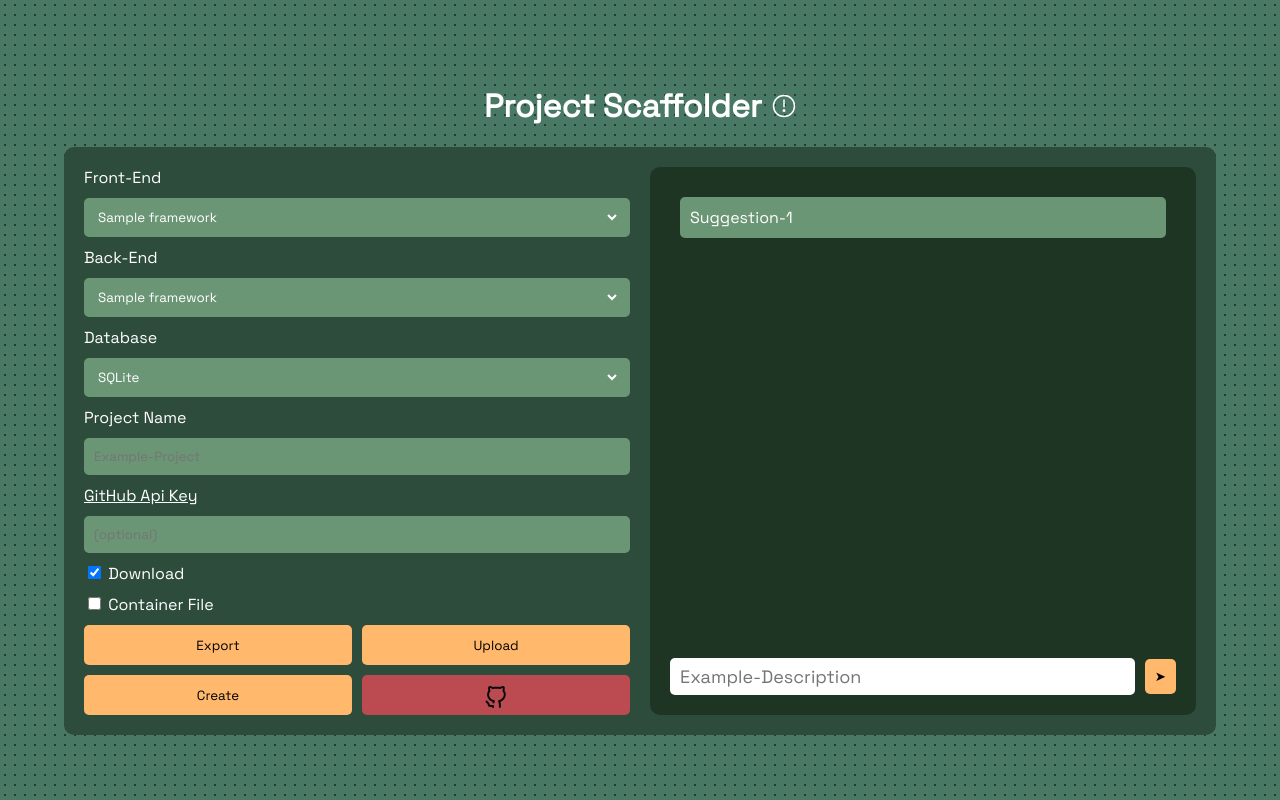
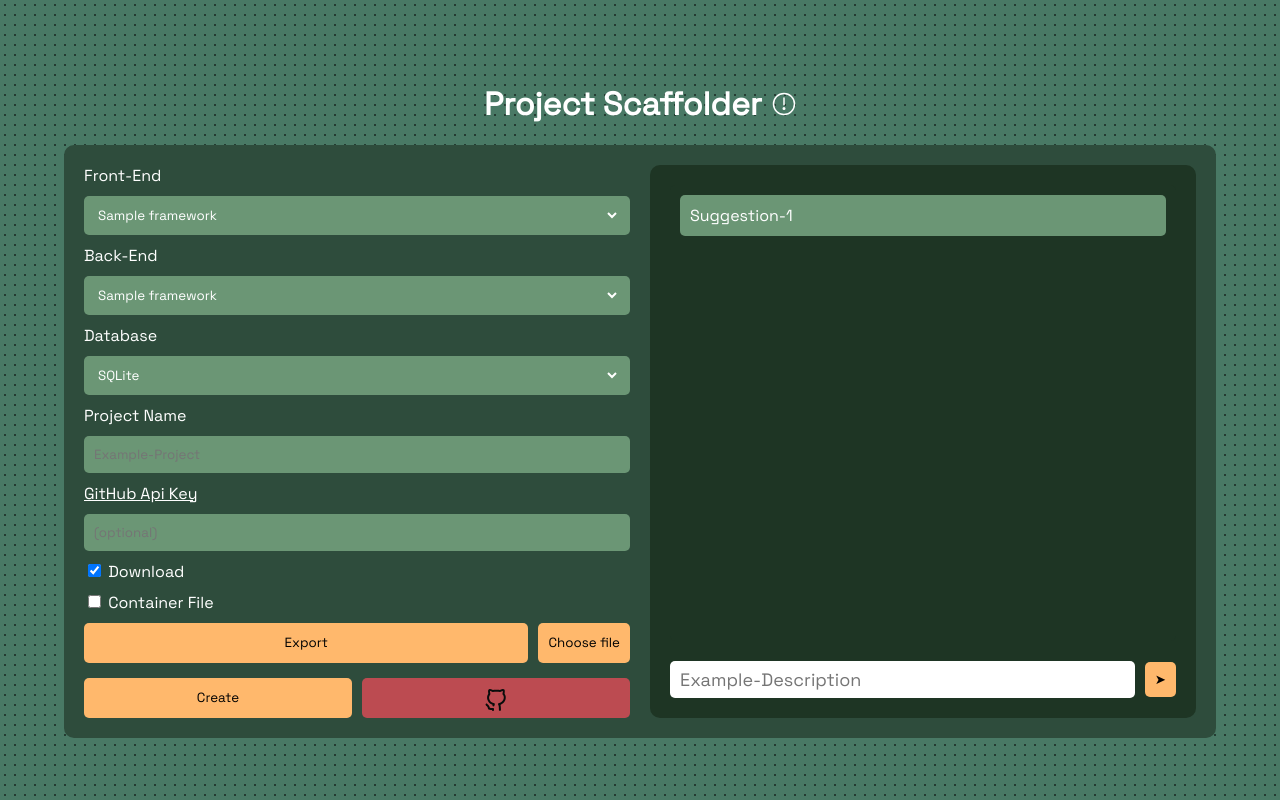
Before and after one commit to The-Programming-Collective/Project-Scaffolder, a Flask app: template webapp/templates/index.html in a window 1280 px wide. Run offline with Flask 3, Linux system fonts and the light colour scheme; the template is opened without the code that fills it: most values are stand-ins (such as "Sample title", 1, 10 or a date in 2020).

Commit message:
project upload

```diff
--- a/webapp/app.py
+++ b/webapp/app.py
@@ -5,14 +5,27 @@ from jinja2 import Template,Environment ,FileSystemLoader
 import shutil
 from classes.directory import Directory
 from classes.file import File
-from util import randomword,getFrameworks
+from util import randomword, getFrameworks, allowed_file
 
 app = Flask(__name__)
+app.config['MAX_CONTENT_LENGTH'] = 50 * 1024 * 1024
+app.config['UPLOAD_EXTENSIONS'] = ['.zip', '.rar']
+app.config['TEMP_PATH'] = os.path.join(app.root_path, "temp")
 
 @app.route("/")
 def home():
-    return render_template("index.html",data=getFrameworks())
+    return render_template("index.html",\
+        frameworks=getFrameworks(),\
+        allowedUploadExtentions=",".join(app.config['UPLOAD_EXTENSIONS']),\
+        maxContentLength=app.config['MAX_CONTENT_LENGTH'])
 
+@app.route("/upload", methods=["POST"])
+def upload_file():
+    print(request.url)
+    uploaded_file = request.files["file"]
+    file_path = os.path.join(app.config['TEMP_PATH'], uploaded_file.filename)
+    uploaded_file.save(file_path)
+    return jsonify({"message": "File uploaded successfully"})
 
 @app.route("/download", methods=["GET"])
 def download_file():
--- a/webapp/static/css/main.css
+++ b/webapp/static/css/main.css
@@ -206,3 +206,31 @@ input{
   opacity: 1;
   visibility: visible;
 }
+
+.file-upload-wrapper {
+  position: relative;
+  overflow: hidden;
+  display: inline-block;
+}
+
+.file-upload-button {
+  border: 2px solid #4CAF50;
+  color: white;
+  background-color: #4CAF50;
+  padding: 8px 20px;
+  border-radius: 8px;
+  cursor: pointer;
+}
+
+.file-upload-input {
+  font-size: 100px;
+  position: absolute;
+  left: 0;
+  top: 0;
+  opacity: 0;
+}
+
+.error {
+  color: red;
+  font-weight: bold;
+}
--- a/webapp/static/js/main.js
+++ b/webapp/static/js/main.js
@@ -0,0 +1,34 @@
+function uploadButton() {
+    document.getElementById('file-input').onchange = function() {
+        var fileInput = document.getElementById('file-input');
+
+        if ( fileInput.files.length > 1 ) {
+            document.getElementById('error-message').textContent = `File count exceeds 1`;
+            fileInput.value = ''; // Clear the input
+        }else if ( fileInput.files[0].size > maxContentLength ) {
+            document.getElementById('error-message').textContent = `File size exceeds ${maxContentLength/(1024)/1024}MB limit`;
+            fileInput.value = ''; // Clear the input
+        }else {
+            document.getElementById('error-message').textContent = '';
+            var form = document.getElementById('upload-form');
+            var formData = new FormData(form);
+
+            fetch(form.action, {
+                method: 'POST',
+                body: formData
+            })
+            .then(response => response.json())
+            .then(data => {
+                console.log('Success:', data);
+            })
+            .catch(error => {
+                document.getElementById('error-message').textContent = 'Error occured while uploading file';
+                console.error('Error:', error);
+            });
+        }
+    };
+}
+
+document.addEventListener('DOMContentLoaded', function() {
+    uploadButton();
+});
--- a/webapp/templates/index.html
+++ b/webapp/templates/index.html
@@ -5,8 +5,11 @@
     <meta name="viewport" content="width=device-width, initial-scale=1.0">
     <title>Project Setup</title>
     <link rel="stylesheet" href="/static/css/main.css">
+    <link href='https://fonts.googleapis.com/css?family=Space Grotesk' rel='stylesheet'>
+    <script>
+        maxContentLength = {{maxContentLength}}
+    </script>
     <script src="/static/js/main.js"></script>
-    <link href='https://fonts.googleapis.com/css?family=Space Grotesk' rel='stylesheet'>
 </head>
 <body>
     <div>
@@ -17,7 +20,7 @@
             <div class="input-group">
                 <label for="frontend">Front-End</label>
                 <select id="frontend" class="dropdown">
-                    {% for framework in data.frontend %}
+                    {% for framework in frameworks.frontend %}
                         <option value={{framework}}>{{ framework }}</option>
                     {% endfor %}
                 </select>
@@ -25,7 +28,7 @@
             <div class="input-group">
                 <label for="backend">Back-End</label>
                 <select id="backend" class="dropdown">
-                    {% for framework in data.backend %}
+                    {% for framework in frameworks.backend %}
                         <option value={{framework}}>{{ framework }}</option>
                     {% endfor %}
                 </select>
@@ -59,7 +62,13 @@
             </div>
             <div class="buttons">
                 <button>Export</button>
-                <button class="hovertext" data-hover="Upload a project to get turned into a template">Upload</button>
+                <form id="upload-form" action="/upload" method="post" enctype="multipart/form-data">
+                    <div class="file-upload-wrapper">
+                        <button class="file-upload-button" type="button" onclick="document.getElementById('file-input').click()">Choose file</button>
+                        <input id="file-input" class="file-upload-input" type="file" accept={{allowedUploadExtentions}} name="file" onchange="">
+                    </div>
+                    <div id="error-message" class="error"></div>
+                </form>
             </div>
             <div class="buttons">
                 <button>Create</button>
--- a/webapp/util.py
+++ b/webapp/util.py
@@ -4,6 +4,9 @@ import random, string, os
 def randomword(length):
    letters = string.ascii_lowercase
    return ''.join(random.choice(letters) for i in range(length))
+
+def allowed_file(filename,allowedExtensions):
+   return '.' in filename and filename.rsplit('.', 1)[1].lower() in allowedExtensions
 
 def getFrameworks():
    dirs = os.listdir(os.path.join(os.path.dirname(__file__), "engine", "templates"))
```
Also changed, not shown: 1 other file.
